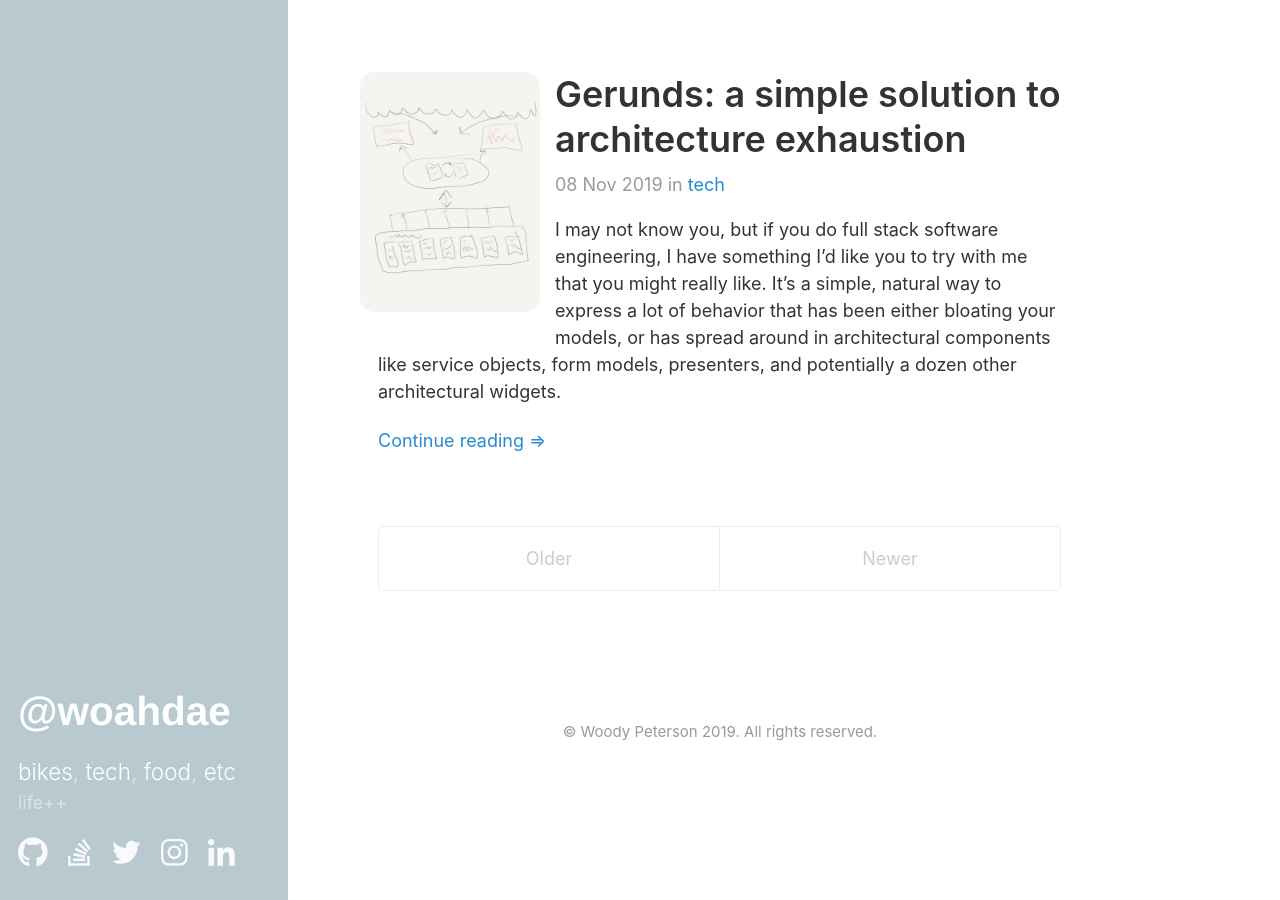
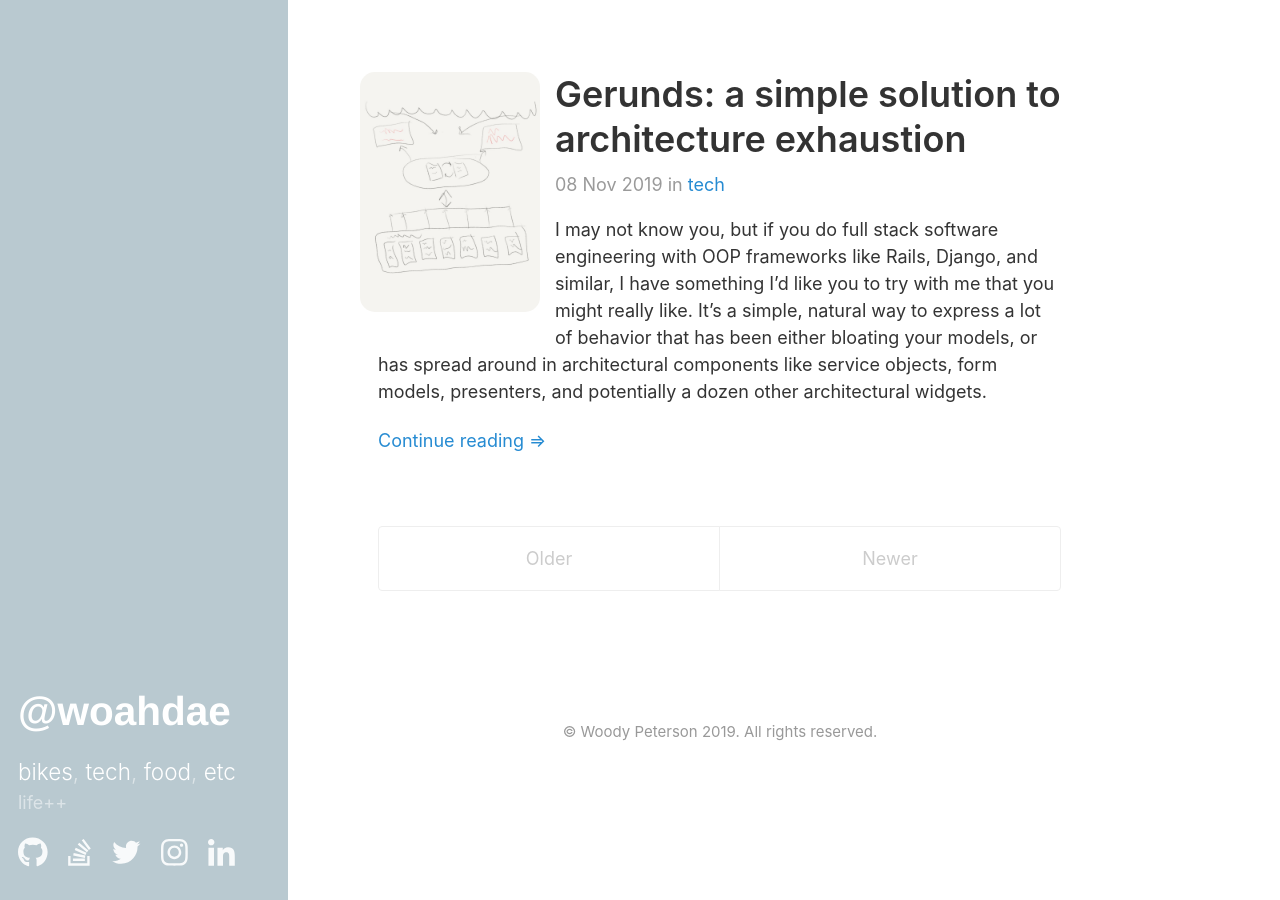
Before and after one commit to woahdae/woahdae-orig.github.io, a Jekyll site: the page built from index.html, in a window 1280 px wide. Built offline with Jekyll 4.4.1, drawn with Linux system fonts in a browser that asks for light colours; the list of posts is cut into pages by our own code.

Commit message:
Add caveats for who this applies to

```diff
--- a/_posts/2019-11-08-gerunds-a-simple-solution-to-architecture-exhaustion.md
+++ b/_posts/2019-11-08-gerunds-a-simple-solution-to-architecture-exhaustion.md
@@ -7,7 +7,7 @@ img: 'gerunds-a-simple-solution-to-architecture-exhaustion/architecture-monster.
 img_thumb: 'gerunds-a-simple-solution-to-architecture-exhaustion/architecture-monster.jpg'
 img_alt: 'Architecture monster'
 excerpt: >
-  I may not know you, but if you do full stack software engineering, I have something I'd like you to try with me that you might really like. It's a simple, natural way to express a lot of behavior that has been either bloating your models, or has spread around in architectural components like service objects, form models, presenters, and potentially a dozen other architectural widgets.
+  I may not know you, but if you do full stack software engineering with OOP frameworks like Rails, Django, and similar, I have something I'd like you to try with me that you might really like. It's a simple, natural way to express a lot of behavior that has been either bloating your models, or has spread around in architectural components like service objects, form models, presenters, and potentially a dozen other architectural widgets.
 sidebar_extra: >
   <div class="sidebar-extra">
     <blockquote>
@@ -36,7 +36,7 @@ _The following is the more engaging parts from a talk I gave at Seattle.rb promo
 
 ---
 
-I may not know you, but if you do full stack software engineering, I have something I'd like you to try with me that you might really like. It's a simple, natural way to express a lot of behavior that has been either bloating your models, or has spread around in architectural components like service objects, form models, presenters, and potentially a dozen other architectural widgets.
+I may not know you, but if you do full stack software engineering with OOP frameworks like Rails, Django, and similar, I have something I'd like you to try with me that you might really like. It's a simple, natural way to express a lot of behavior that has been either bloating your models, or has spread around in architectural components like service objects, form models, presenters, and potentially a dozen other architectural widgets.
 
 To be sure, count yourself lucky if you have good structure in your app; even if it's a bit complex, it's vastly superior to fat controllers or fat models for keeping velocity up.
 
```
Also changed, not shown: other parts of _posts/2019-11-08-gerunds-a-simple-solution-to-architecture-exhaustion.md (+1 -1 lines).
